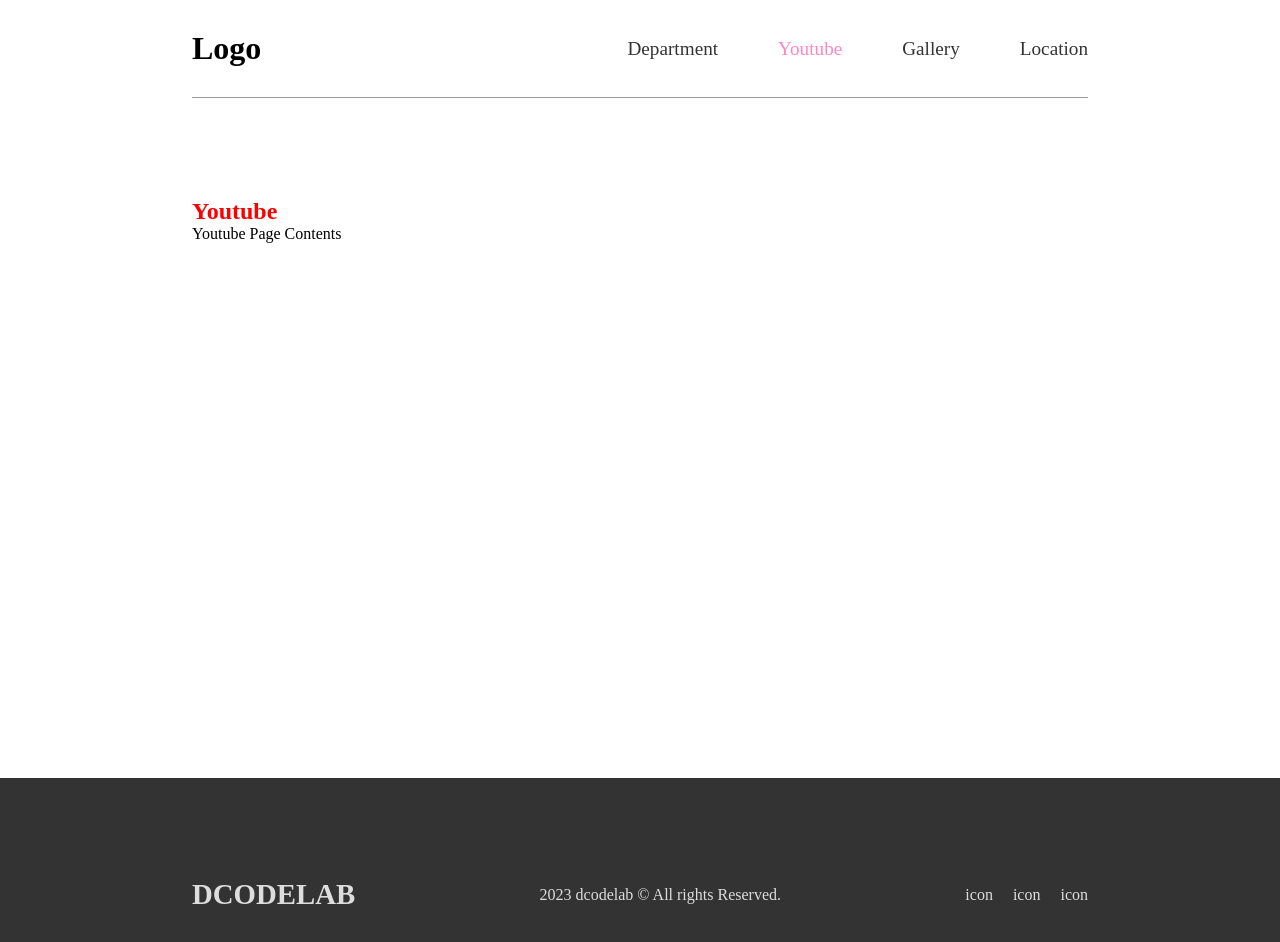
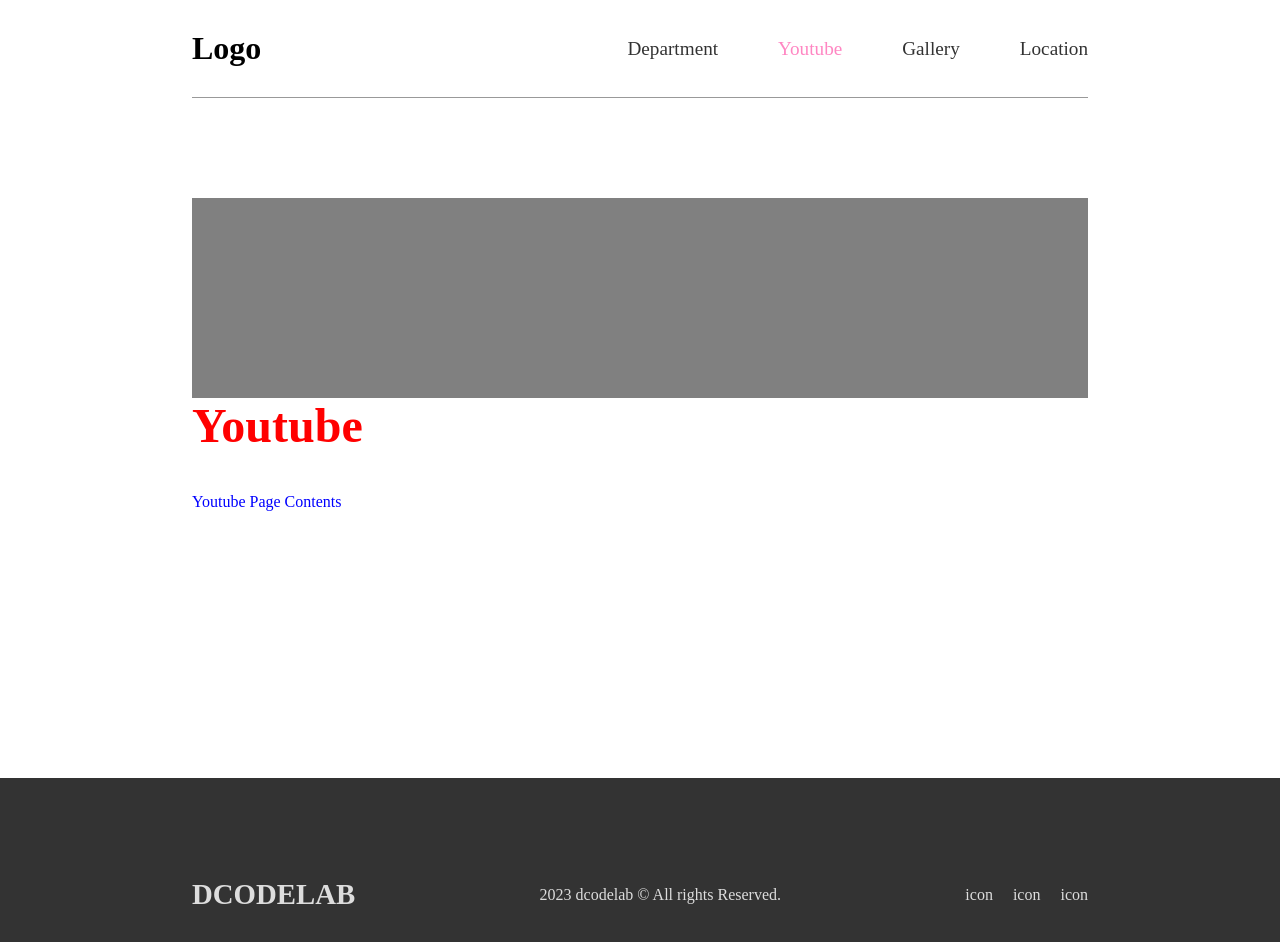
Before and after one commit to charsskim/route, a React (Create React App) app: page /youtube in a window 1280 px wide. Shown: the top 942 px of the page. Built offline with nearby package versions, Linux system fonts and the light colour scheme.

Commit message:
scss순번 변경 및 스타일링

```diff
--- a/src/App.jsx
+++ b/src/App.jsx
@@ -5,14 +5,15 @@ import Department from './components/sub/Department';
 import Gallery from './components/sub/Gallery';
 import Location from './components/sub/Location';
 import Youtube from './components/sub/Youtube';
+
+import { Route } from 'react-router-dom';
 import './scss/style.scss';
-import { Route } from 'react-router-dom';
 
 export default function App() {
 	return (
 		<div>
 			<Header />
-			<Route path exact='/' component={Main} />
+			<Route exact path='/' component={Main} />
 			<Route path='/department' component={Department} />
 			<Route path='/gallery' component={Gallery} />
 			<Route path='/youtube' component={Youtube} />
--- a/src/components/common/layout.jsx
+++ b/src/components/common/layout.jsx
@@ -1,7 +1,8 @@
-export default function Layout({ children, title }) {
+export default function layout({ children, title }) {
 	return (
 		<main className={`layout ${title}`}>
-			<h2>{title}</h2>
+			<figure className='subVisual'></figure>
+			<h1>{title}</h1>
 			{children}
 		</main>
 	);
--- a/src/components/sub/Gallery.jsx
+++ b/src/components/sub/Gallery.jsx
@@ -2,7 +2,7 @@ import Layout from '../common/layout';
 
 export default function Gallery() {
 	return (
-		<Layout title={'gallery'}>
+		<Layout title={'Gallery'}>
 			<p>Gallery Page Content</p>
 		</Layout>
 	);
--- a/src/scss/common/_layout.scss
+++ b/src/scss/common/_layout.scss
@@ -2,6 +2,11 @@
 	width: 70vw;
 	min-height: 60vh;
 	margin: 100px auto;
+	.subVisual {
+		width: 100%;
+		height: 200px;
+		background-color: gray;
+	}
 	h1 {
 		font-size: 3rem;
 		margin-bottom: 40px;
--- a/src/scss/style.scss
+++ b/src/scss/style.scss
@@ -1,10 +1,14 @@
 @import 'reset';
 @import './common/Header';
+@import './common/layout';
+@import './common/Footer';
 @import './main/visual';
 @import './main/news';
-@import './common/Footer';
 @import './sub/department';
 @import './sub/gallery';
 @import './sub/location';
 @import './sub/youtube';
-@import './common/layout';
+
+/*sass 순서 중요
+큰틀에서 디테일 순서
+*/
--- a/src/scss/sub/_gallery.scss
+++ b/src/scss/sub/_gallery.scss
@@ -0,0 +1,8 @@
+.Gallery {
+	h1 {
+		color: aqua;
+	}
+	p {
+		color: aqua;
+	}
+}
--- a/src/scss/sub/_youtube.scss
+++ b/src/scss/sub/_youtube.scss
@@ -1,5 +1,8 @@
 .Youtube {
-	h2 {
+	h1 {
 		color: red;
 	}
+	p {
+		color: blue;
+	}
 }
```
